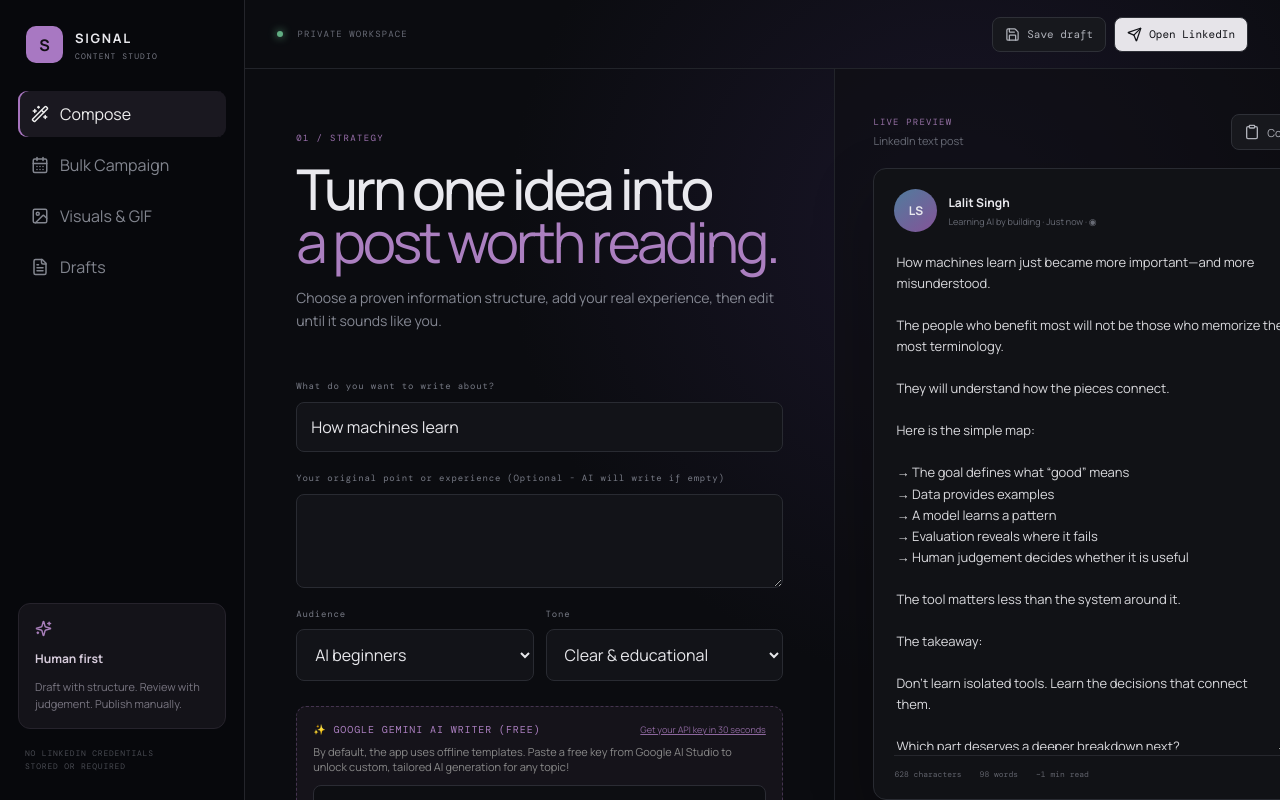
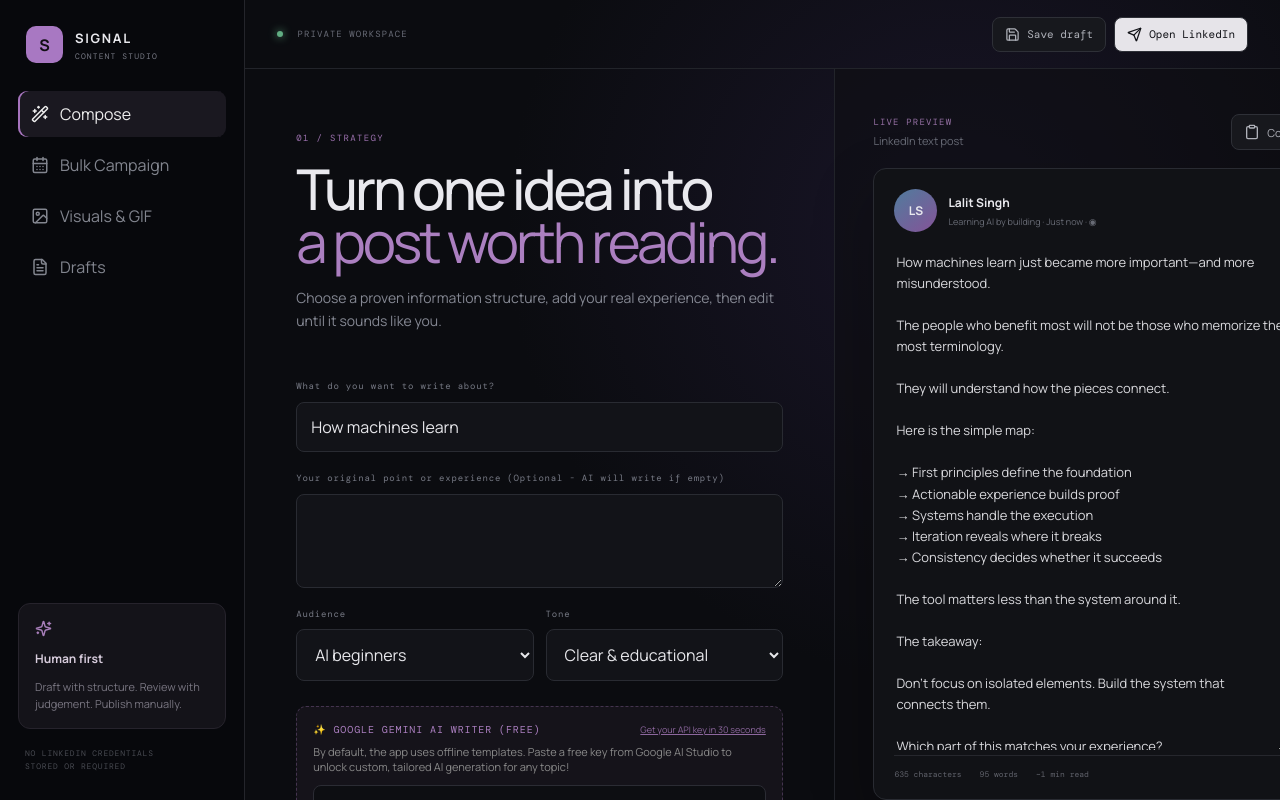
Before and after one commit to LearnAiWithLalit/LinkedInContentStudio, a React (Vite) app: page / in a window 1280 px wide. Shown: the top 800 px of the page. Built offline with nearby package versions, Linux system fonts and the light colour scheme.

Commit message:
feat: make offline fallback templates completely generic and add warning status indicator

```diff
--- a/src/App.jsx
+++ b/src/App.jsx
@@ -13,11 +13,11 @@ const tones=['Clear & educational','Personal & reflective','Bold & contrarian','
 const audiences=['AI beginners','Tech professionals','Product & project leaders','Creators & learners']
 
 function createPost({topic,point,audience,tone,framework}){
- const t=topic.trim()||'building useful AI products'; const p=point.trim()||'The tool matters less than the system around it.'
- if(framework==='myth') return `The biggest misconception about ${t}?\n\nThat success comes from adding more tools.\n\nIt sounds reasonable. But it usually creates three problems:\n\n→ More handoffs nobody owns\n→ More output nobody verifies\n→ More complexity before value\n\nA better question is not “Which tool should we add?”\n\nAsk:\n• What problem are we solving?\n• What evidence would prove it works?\n• Where must a human stay responsible?\n\n${p}\n\nWhat misconception do you keep seeing in your work?\n\n#ArtificialIntelligence #Learning #FutureOfWork`
- if(framework==='build') return `I built a small project around ${t}.\n\nNot because the world needed another demo.\n\nI wanted to understand what happens between an idea and a working system.\n\nWhat I changed along the way:\n\n01 — Started with the user’s question\n02 — Removed features that looked good but taught nothing\n03 — Made the difficult concepts visual\n04 — Tested every flow as a first-time visitor\n\nThe biggest lesson?\n\n${p}\n\nBuilding in public turns vague knowledge into visible proof of work.\n\nWhat are you learning by building right now?\n\n#BuildInPublic #AI #WebDevelopment #Learning`
- if(framework==='list') return `${t} is easier to understand when you stop treating it as one big topic.\n\nUse this simple learning sequence:\n\n1. Understand the problem\n2. Learn the smallest useful concept\n3. See one visual example\n4. Practice with a real scenario\n5. Explain it without jargon\n\nBefore moving forward, check:\n\n✓ Can I explain why it matters?\n✓ Can I name one limitation?\n✓ Can I apply it to my work?\n\n${p}\n\nSave this for your next learning session. What would you add?\n\n#Learning #ArtificialIntelligence #CareerGrowth`
- return `${t} just became more important—and more misunderstood.\n\nThe people who benefit most will not be those who memorize the most terminology.\n\nThey will understand how the pieces connect.\n\nHere is the simple map:\n\n→ The goal defines what “good” means\n→ Data provides examples\n→ A model learns a pattern\n→ Evaluation reveals where it fails\n→ Human judgement decides whether it is useful\n\n${p}\n\nThe takeaway:\n\nDon’t learn isolated tools. Learn the decisions that connect them.\n\nWhich part deserves a deeper breakdown next?\n\n#AI #MachineLearning #Technology #ContinuousLearning`
+ const t=topic.trim()||'building useful software systems'; const p=point.trim()||'The tool matters less than the system around it.'
+ if(framework==='myth') return `The biggest misconception about ${t}?\n\nThat success comes from adding more tools or complexity.\n\nIt sounds reasonable. But it usually creates three problems:\n\n→ More handoffs nobody owns\n→ More output nobody verifies\n→ More complexity before value\n\nA better question is not “Which tool should we add?”\n\nAsk:\n• What core problem are we solving?\n• What evidence would prove it works?\n• Where is the simplest path to value?\n\n${p}\n\nWhat misconception do you keep seeing in your work?\n\n#Technology #SoftwareEngineering #Productivity`
+ if(framework==='build') return `I built a small project around ${t}.\n\nNot because the world needed another demo.\n\nI wanted to understand what happens between an idea and a working system.\n\nWhat I changed along the way:\n\n01 — Started with the user’s core question\n02 — Removed features that looked good but taught nothing\n03 — Made the difficult concepts visual\n04 — Tested every flow as a first-time visitor\n\nThe biggest lesson?\n\n${p}\n\nBuilding in public turns vague knowledge into visible proof of work.\n\nWhat are you learning by building right now?\n\n#BuildInPublic #SoftwareEngineering #WebDevelopment #Programming`
+ if(framework==='list') return `${t} is easier to understand when you stop treating it as one big topic.\n\nUse this simple learning sequence:\n\n1. Understand the problem\n2. Learn the smallest useful concept\n3. See one practical example\n4. Practice with a real scenario\n5. Explain it without jargon\n\nBefore moving forward, check:\n\n✓ Can I explain why it matters?\n✓ Can I name one limitation?\n✓ Can I apply it to my work?\n\n${p}\n\nSave this for your next learning session. What would you add?\n\n#Learning #TechSkills #CareerGrowth`
+ return `${t} just became more important—and more misunderstood.\n\nThe people who benefit most will not be those who memorize the most terminology.\n\nThey will understand how the pieces connect.\n\nHere is the simple map:\n\n→ First principles define the foundation\n→ Actionable experience builds proof\n→ Systems handle the execution\n→ Iteration reveals where it breaks\n→ Consistency decides whether it succeeds\n\n${p}\n\nThe takeaway:\n\nDon’t focus on isolated elements. Build the system that connects them.\n\nWhich part of this matches your experience?\n\n#Technology #Systems #SoftwareEngineering`
 }
 
 async function generatePostWithGemini({ apiKey, topic, point, tone, framework }){
@@ -197,11 +197,13 @@ function App(){
     const val=await generatePostWithGemini({apiKey:geminiKey,topic,point,tone,framework});
     setPost(val); setStatus('');
    }catch(e){
-    setStatus(e.message);
+    setStatus(`⚠️ AI Error: ${e.message}. Used fallback template.`);
+    setPost(createPost({topic,point,audience,tone,framework}));
    }finally{
     setLoading(false);
    }
   }else{
+   setStatus('ℹ️ Offline mode: Using pre-structured template. Paste a Gemini API Key to write customized AI drafts!');
    setPost(createPost({topic,point,audience,tone,framework}))
   }
  }
```
